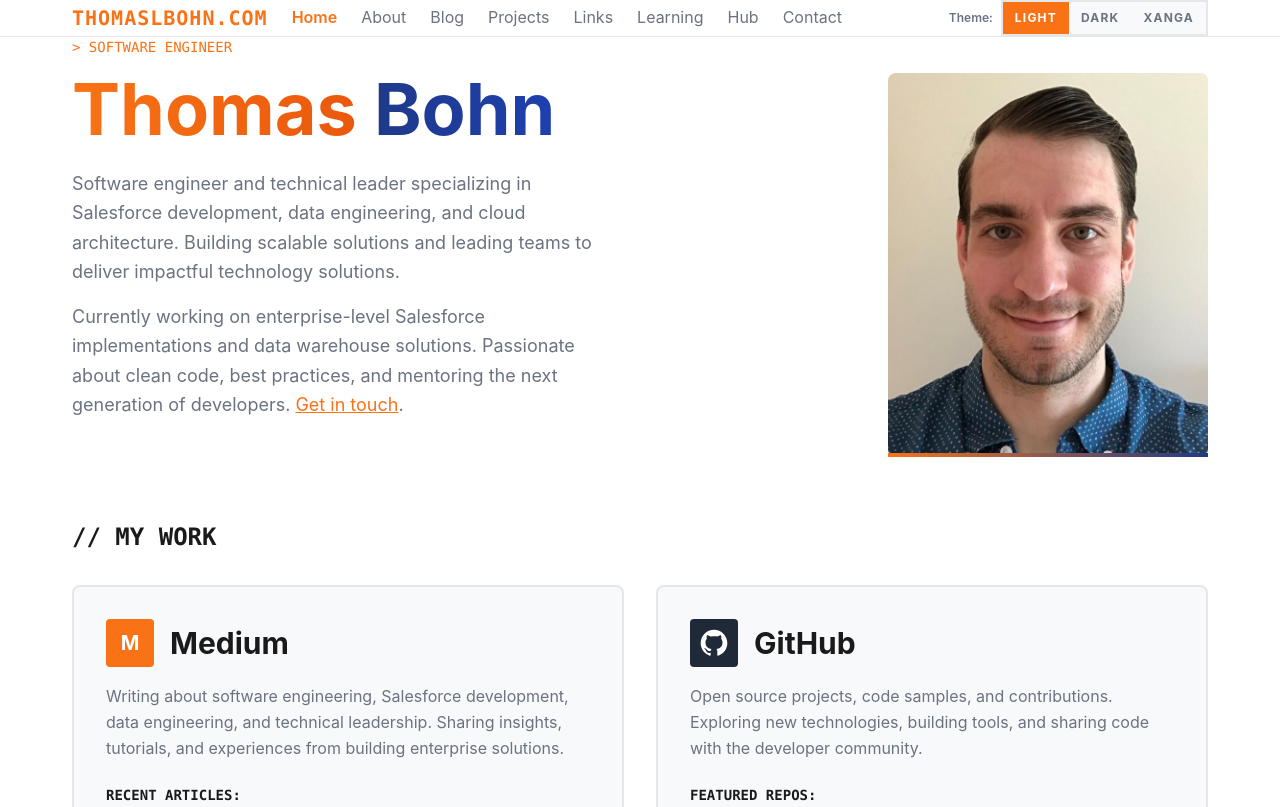
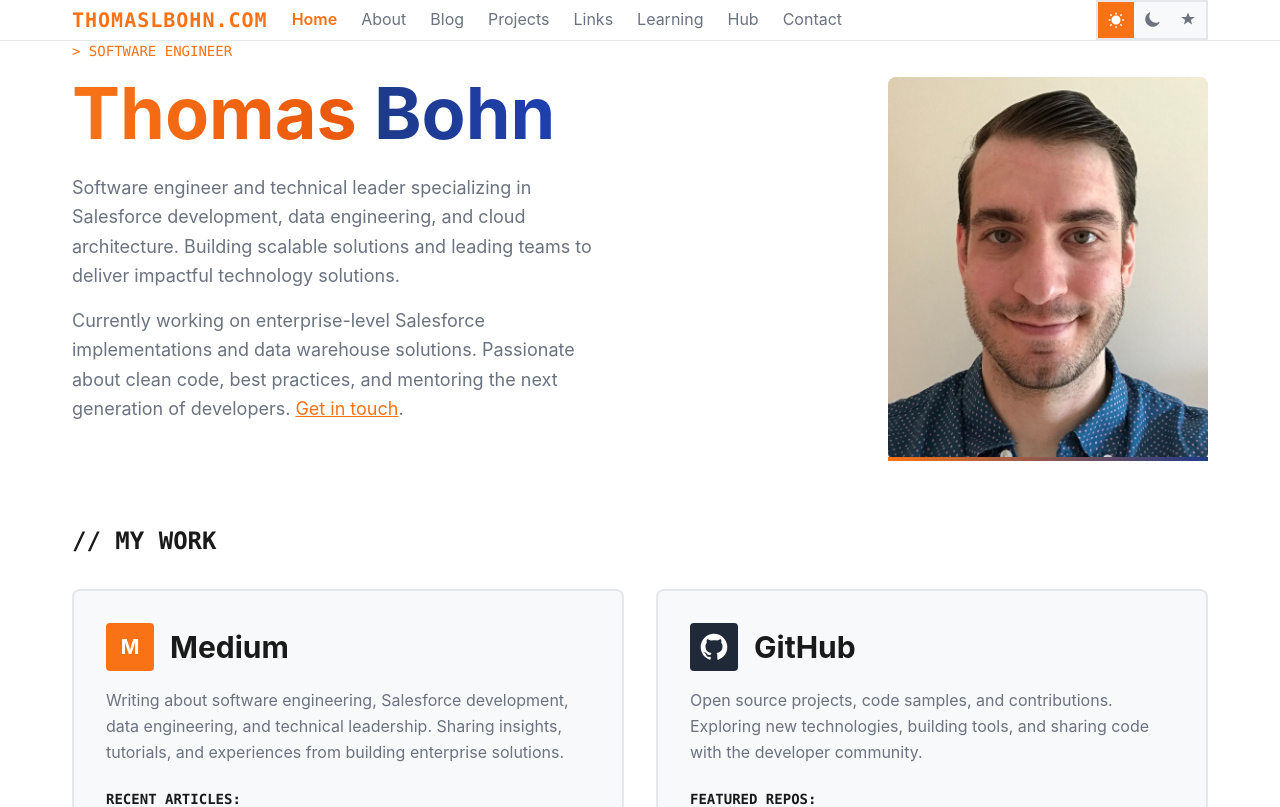
Before and after one commit to TOM-BOHN/tom-bohn.github.io, a Next.js app: page / in a window 1280 px wide. Shown: the top 807 px of the page. Built offline with nearby package versions, Linux system fonts and the light colour scheme.

Commit message:
feat: use icon theme switcher with hover labels
Replace the text theme selector with icon buttons (light/dark/xanga) and show the mode name on hover via tooltips. Also scope Xanga button styling to the Xanga shell to avoid overriding header controls.

Co-authored-by: bohn.tl <bohn.tl@gmail.com>

```diff
--- a/app/globals.css
+++ b/app/globals.css
@@ -124,7 +124,7 @@ html[data-theme="xanga"] body [class*="border"] {
   border-color: var(--border) !important;
 }
 
-html[data-theme="xanga"] body button {
+html[data-theme="xanga"] body .xanga-shell button {
   border: 4px solid var(--border) !important;
   font-weight: bold;
   padding: 8px 16px !important;
@@ -132,7 +132,7 @@ html[data-theme="xanga"] body button {
   color: var(--text-primary) !important;
 }
 
-html[data-theme="xanga"] body button:hover {
+html[data-theme="xanga"] body .xanga-shell button:hover {
   background-color: var(--accent) !important;
   color: var(--bg-primary) !important;
   border-color: var(--accent-navy) !important;
--- a/components/Header.tsx
+++ b/components/Header.tsx
@@ -3,6 +3,89 @@
 import Link from 'next/link'
 import { usePathname } from 'next/navigation'
 import { useTheme } from './ThemeProvider'
+
+function ThemeIcon({ theme }: { theme: 'light' | 'dark' | 'xanga' }) {
+  if (theme === 'light') {
+    return (
+      <svg
+        viewBox="0 0 24 24"
+        width="18"
+        height="18"
+        aria-hidden="true"
+        className="block"
+      >
+        <path
+          fill="currentColor"
+          d="M12 18a6 6 0 1 1 0-12 6 6 0 0 1 0 12Zm0-16a1 1 0 0 1 1 1v1a1 1 0 1 1-2 0V3a1 1 0 0 1 1-1Zm0 18a1 1 0 0 1 1 1v1a1 1 0 1 1-2 0v-1a1 1 0 0 1 1-1ZM2 12a1 1 0 0 1 1-1h1a1 1 0 1 1 0 2H3a1 1 0 0 1-1-1Zm18 0a1 1 0 0 1 1-1h1a1 1 0 1 1 0 2h-1a1 1 0 0 1-1-1ZM4.22 4.22a1 1 0 0 1 1.42 0l.7.7a1 1 0 1 1-1.4 1.42l-.72-.7a1 1 0 0 1 0-1.42Zm13.44 13.44a1 1 0 0 1 1.42 0l.7.7a1 1 0 1 1-1.4 1.42l-.72-.7a1 1 0 0 1 0-1.42ZM19.78 4.22a1 1 0 0 1 0 1.42l-.7.7a1 1 0 1 1-1.42-1.4l.7-.72a1 1 0 0 1 1.42 0ZM6.34 17.66a1 1 0 0 1 0 1.42l-.7.7a1 1 0 1 1-1.42-1.4l.72-.72a1 1 0 0 1 1.4 0Z"
+        />
+      </svg>
+    )
+  }
+
+  if (theme === 'dark') {
+    return (
+      <svg
+        viewBox="0 0 24 24"
+        width="18"
+        height="18"
+        aria-hidden="true"
+        className="block"
+      >
+        <path
+          fill="currentColor"
+          d="M21 14.5A8.5 8.5 0 0 1 9.5 3a.75.75 0 0 0-.86-.98A10 10 0 1 0 21.98 15.36a.75.75 0 0 0-.98-.86Z"
+        />
+      </svg>
+    )
+  }
+
+  return (
+    <svg
+      viewBox="0 0 24 24"
+      width="18"
+      height="18"
+      aria-hidden="true"
+      className="block"
+    >
+      <path
+        fill="currentColor"
+        d="M12 2 9.5 8H3l5.25 3.9L6.5 18 12 14.2 17.5 18l-1.75-6.1L21 8h-6.5L12 2Z"
+      />
+    </svg>
+  )
+}
+
+function ThemeIconButton({
+  value,
+  active,
+  onClick,
+}: {
+  value: 'light' | 'dark' | 'xanga'
+  active: boolean
+  onClick: () => void
+}) {
+  const label = value === 'xanga' ? 'Xanga' : value === 'dark' ? 'Dark' : 'Light'
+  return (
+    <button
+      type="button"
+      onClick={onClick}
+      aria-pressed={active}
+      aria-label={`${label} theme`}
+      title={`${label} theme`}
+      className={`relative group w-9 h-9 flex items-center justify-center transition-colors ${
+        active
+          ? 'bg-accent text-white'
+          : 'bg-bg-secondary text-text-secondary hover:bg-accent hover:text-white'
+      }`}
+    >
+      <ThemeIcon theme={value} />
+      <span className="sr-only">{label}</span>
+      <span className="pointer-events-none absolute -bottom-8 left-1/2 -translate-x-1/2 whitespace-nowrap rounded border border-border bg-bg-primary px-2 py-1 text-[11px] text-text-primary opacity-0 shadow-sm transition-opacity group-hover:opacity-100">
+        {label}
+      </span>
+    </button>
+  )
+}
 
 const navItems = [
   { href: '/', label: 'Home' },
@@ -48,28 +131,15 @@ export function Header() {
             </div>
           </div>
           <div className="flex items-center gap-2">
-            <span className="hidden sm:inline text-xs font-semibold text-text-secondary">
-              Theme:
-            </span>
             <div className="inline-flex border-2 border-border overflow-hidden">
-              {(['light', 'dark', 'xanga'] as const).map((t) => {
-                const active = theme === t
-                return (
-                  <button
-                    key={t}
-                    type="button"
-                    onClick={() => setTheme(t)}
-                    aria-pressed={active}
-                    className={`px-3 py-2 text-xs font-bold tracking-widest uppercase transition-colors ${
-                      active
-                        ? 'bg-accent text-white'
-                        : 'bg-bg-secondary text-text-secondary hover:bg-accent hover:text-white'
-                    }`}
-                  >
-                    {t}
-                  </button>
-                )
-              })}
+              {(['light', 'dark', 'xanga'] as const).map((t) => (
+                <ThemeIconButton
+                  key={t}
+                  value={t}
+                  active={theme === t}
+                  onClick={() => setTheme(t)}
+                />
+              ))}
             </div>
           </div>
         </nav>
```
